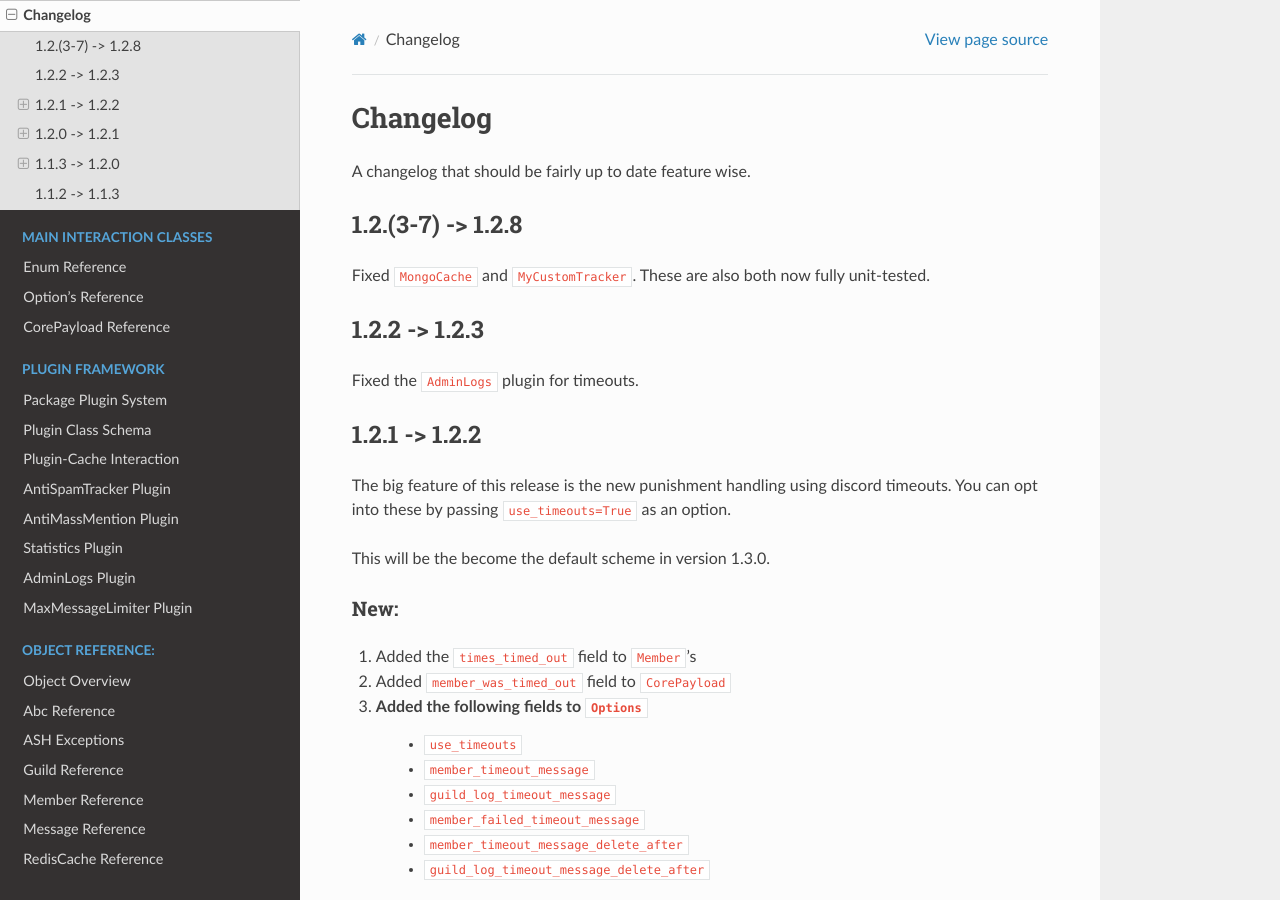
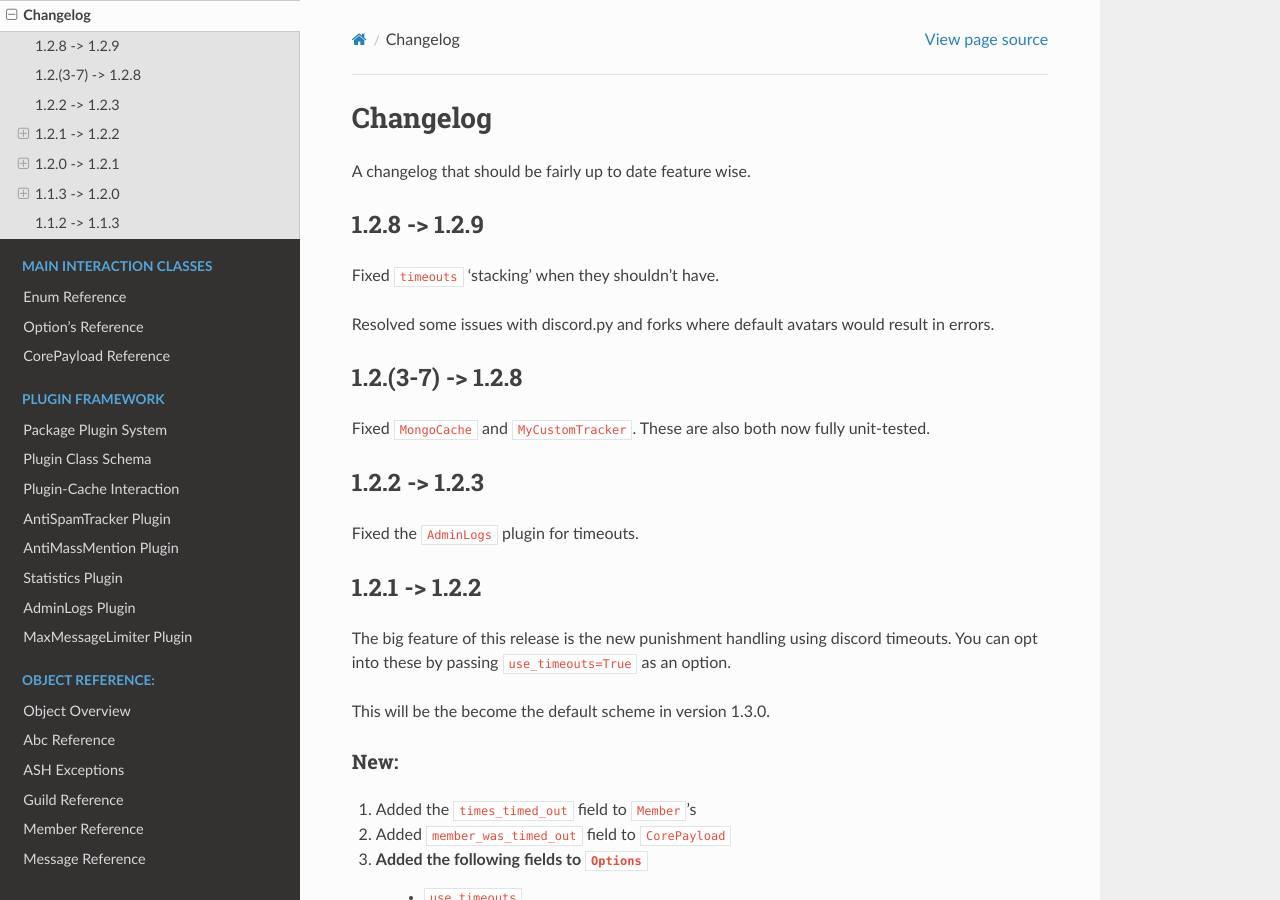
Before and after one commit to Skelmis/Discord-Anti-Spam, a Sphinx documentation site: the page built from docs/modules/changelog.rst, in a window 1280 px wide and 900 px high. Built offline with Sphinx 7.4.7 and the Read the Docs theme 2.0.0, drawn with Linux system fonts in a browser that asks for light colours.

Commit message:
Release 1.2.9 changelogs

```diff
--- a/docs/modules/changelog.rst
+++ b/docs/modules/changelog.rst
@@ -2,6 +2,14 @@ Changelog
 =========
 
 A changelog that should be fairly up to date feature wise.
+
+1.2.8 -> 1.2.9
+--------------
+
+Fixed ``timeouts`` 'stacking' when they shouldn't have.
+
+Resolved some issues with discord.py and forks where
+default avatars would result in errors.
 
 1.2.(3-7) -> 1.2.8
 ------------------
```
